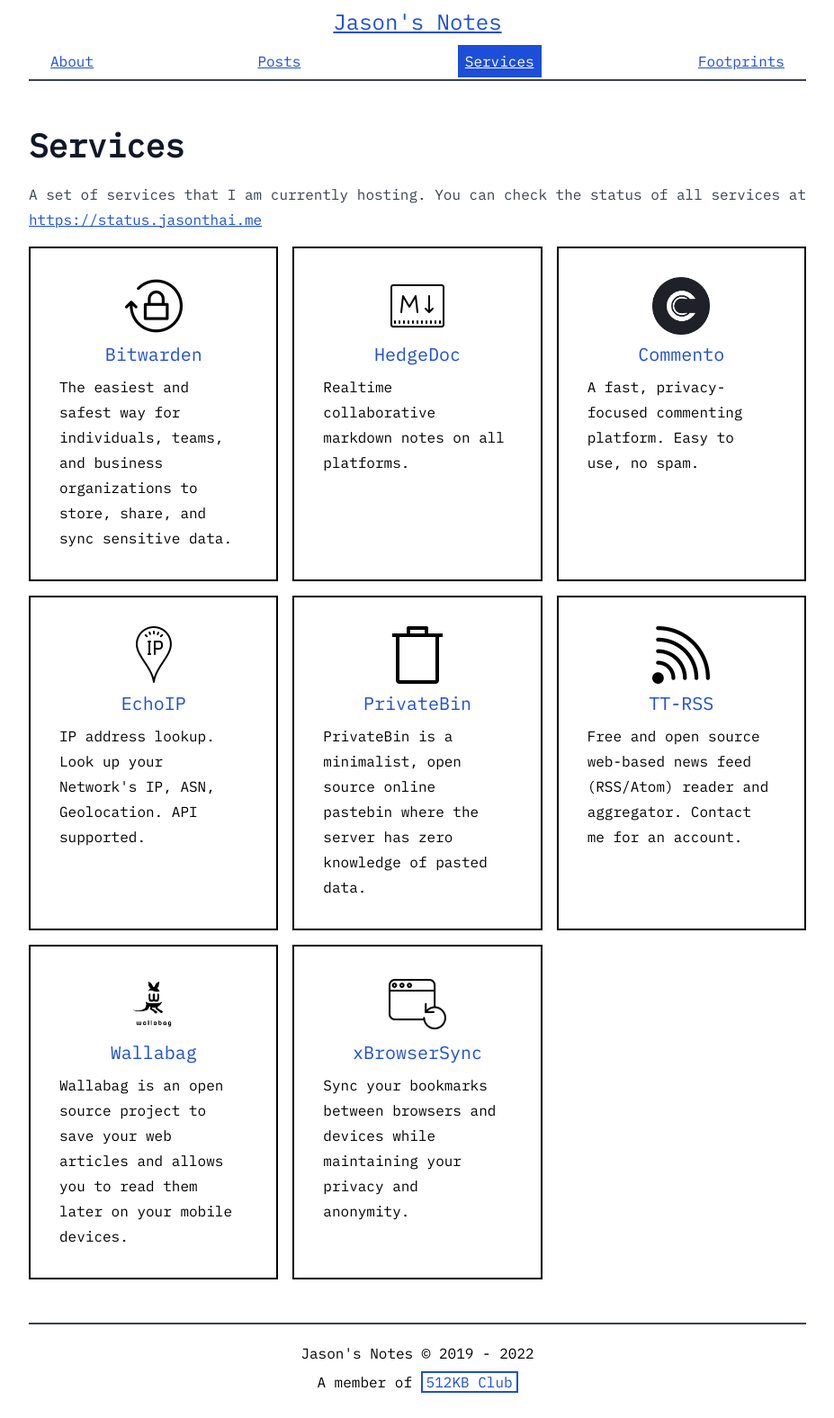
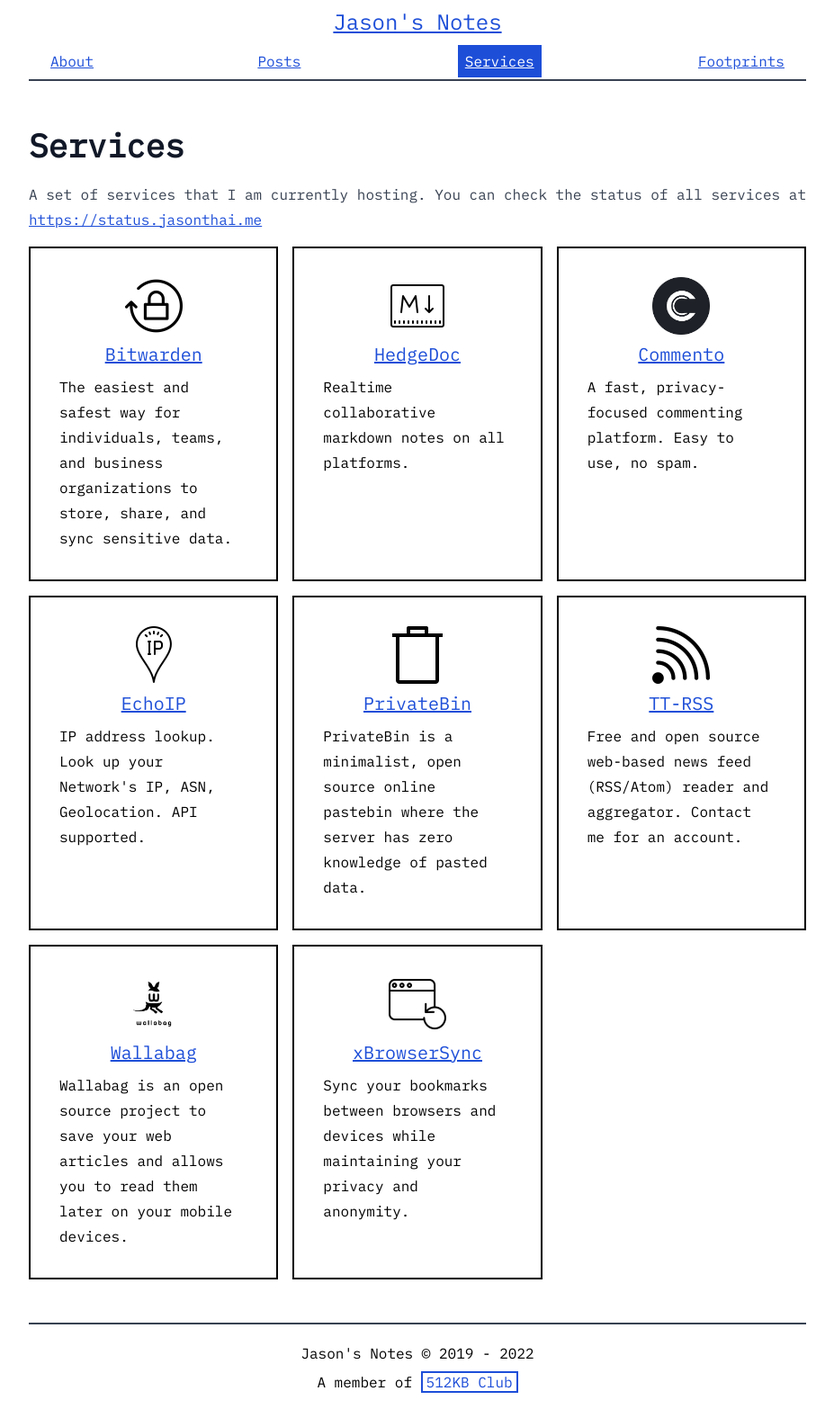
Before and after one commit to jasontthai/jasonthai.me, a Jekyll site: the page built from services.html, in a window 1280 px wide. Shown: the whole page at 90% size, without its empty margins (176-1103 px from the left). Built offline with Jekyll 4.4.1, drawn with Linux system fonts in a browser that asks for light colours; nearby versions of some CDN libraries; comment, search, counter and statistics services are not loaded.

Commit message:
more style changes

```diff
--- a/services.html
+++ b/services.html
@@ -11,7 +11,7 @@
     <article class="relative flex flex-col items-center border-2 p-8 border-black dark:bg-white">
         <img class="h-16 w-16" src="{{ service.icon }}" title="{{ service.name }}">
         <h1 class="text-xl my-2">
-            <a class="text-blue-700 dark:text-blue-200 hover:text-black" href="{{ service.url }}">{{ service.name }}</a>
+            <a class="underline text-blue-700 dark:text-blue-200 hover:text-black" href="{{ service.url }}">{{ service.name }}</a>
         </h1>
         <span id="{{ service.id }}" class="absolute top-2 right-2"></span>
         </img>
```
